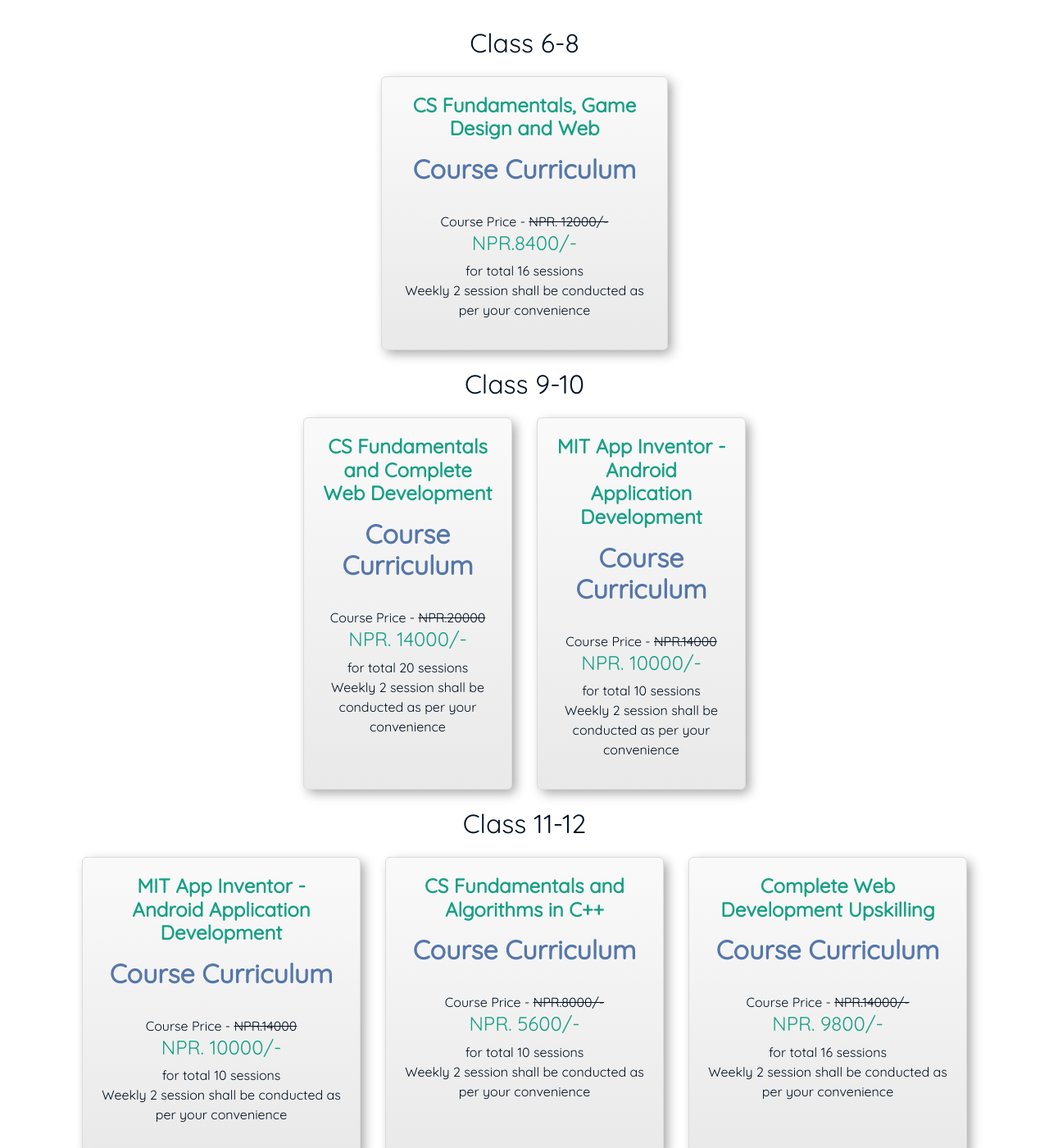
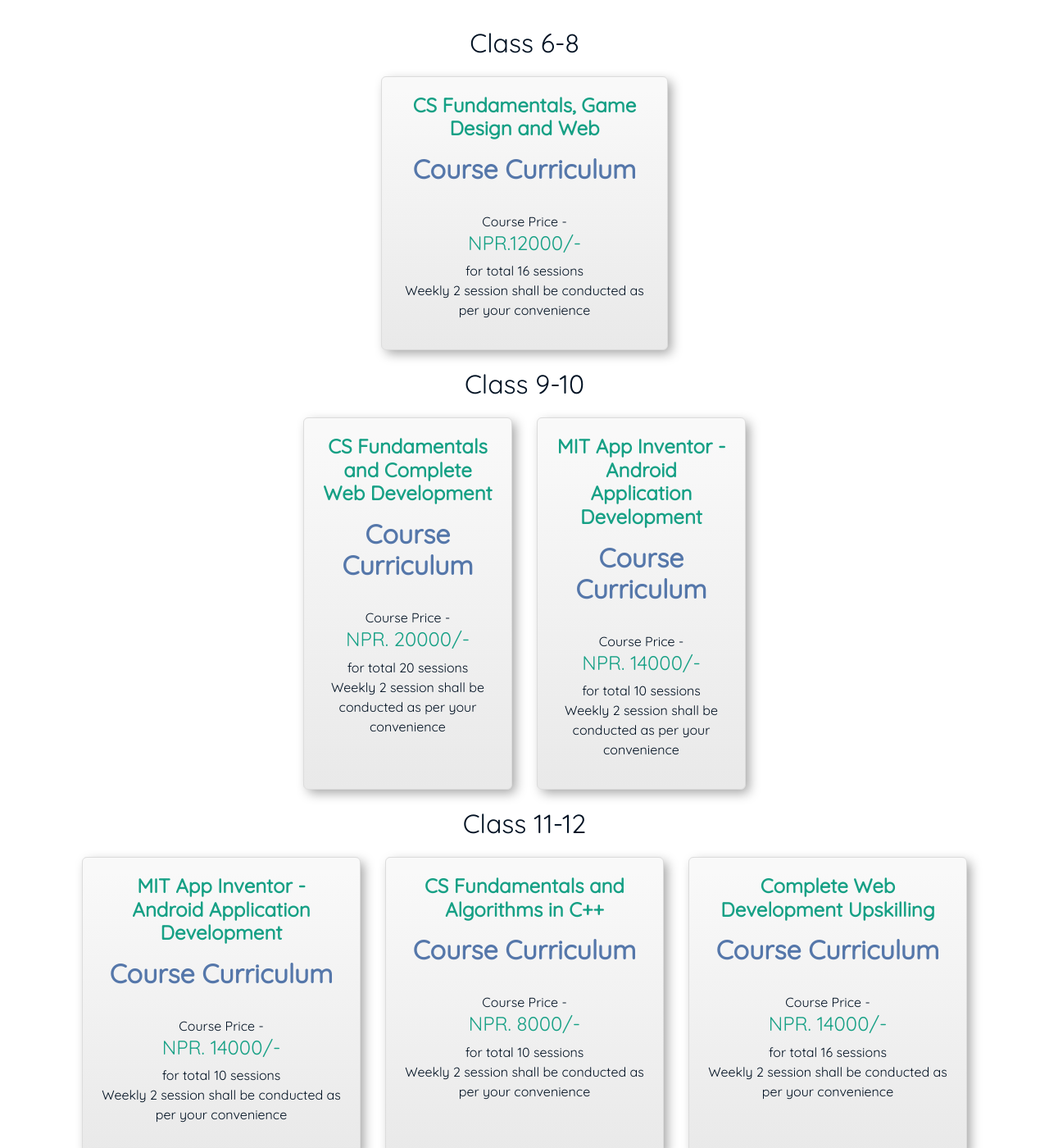
Before and after one commit to turtlecodenp/turtlecodenp.github.io, a Jekyll site: the page built from courses.md, in a window 1280 px wide and 1400 px high, scrolled down 267 px. Shown: the whole window at 82% size. Built offline with Jekyll 4.4.1, drawn with Linux system fonts in a browser that asks for light colours; nearby versions of some CDN libraries; some of the changed text lies outside the part shown.

Commit message:
Update courses.md

```diff
--- a/courses.md
+++ b/courses.md
@@ -24,7 +24,7 @@ layout: page
 				<h4 class="card-title"><strong>CS Fundamentals, Game Design and Web</strong></h4>
 				<!-- Text -->
 				<p class="card-text"><a href="{{ '/assets/docs/course_structure_6_8.pdf' | prepend: site.baseurl }}"><h2>Course Curriculum</h2></a>
-				<br> Course Price - <strike>NPR. 12000/-</strike> <strong><h4>NPR.8400/-</h4></strong> for total 16 sessions
+				<br> Course Price - <strong><h4>NPR.12000/-</h4></strong> for total 16 sessions
 				<br> Weekly 2 session shall be conducted as per your convenience</p>
 				</div>
 			</div>
@@ -52,7 +52,7 @@ layout: page
 				<h4 class="card-title"><strong>CS Fundamentals and Complete Web Development</strong></h4>
 				<!-- Text -->
 				<p class="card-text"><a href="{{ '/assets/docs/course_structure_9_10.pdf' | prepend: site.baseurl }}"><h2>Course Curriculum</h2></a>
-				<br> Course Price - <strike>NPR.20000</strike> <strong><h4>NPR. 14000/-</h4></strong> for total 20 sessions
+				<br> Course Price - <strong><h4>NPR. 20000/-</h4></strong> for total 20 sessions
 				<br> Weekly 2 session shall be conducted as per your convenience</p>
 				</div>
 			</div>
@@ -64,7 +64,7 @@ layout: page
 				<h4 class="card-title"><strong>MIT App Inventor - Android Application Development</strong></h4>
 				<!-- Text -->
 				<p class="card-text"><a href="{{ '/assets/docs/course_structure_9_12_mit_app.pdf' | prepend: site.baseurl }}"><h2>Course Curriculum</h2></a>
-				<br> Course Price - <strike>NPR.14000</strike> <strong><h4>NPR. 10000/-</h4></strong> for total 10 sessions
+				<br> Course Price - <strong><h4>NPR. 14000/-</h4></strong> for total 10 sessions
 				<br> Weekly 2 session shall be conducted as per your convenience</p>
 				</div>
 			</div>
@@ -89,7 +89,7 @@ layout: page
 				<h4 class="card-title"><strong>MIT App Inventor - Android Application Development</strong></h4>
 				<!-- Text -->
 				<p class="card-text"><a href="{{ '/assets/docs/course_structure_9_12_mit_app.pdf' | prepend: site.baseurl }}"><h2>Course Curriculum</h2></a>
-				<br> Course Price - <strike>NPR.14000</strike> <strong><h4>NPR. 10000/-</h4></strong> for total 10 sessions
+				<br> Course Price - <strong><h4>NPR. 14000/-</h4></strong> for total 10 sessions
 				<br> Weekly 2 session shall be conducted as per your convenience</p>
 				</div>
 			</div>
@@ -101,7 +101,7 @@ layout: page
 				<h4 class="card-title"><strong>CS Fundamentals and Algorithms in C++</strong></h4>
 				<!-- Text -->
 				<p class="card-text"><a href="{{ '/assets/docs/course_structure_11_12_cpp.pdf' | prepend: site.baseurl }}"><h2>Course Curriculum</h2></a>
-				<br> Course Price - <strike> NPR.8000/- </strike> <strong><h4>NPR. 5600/-</h4></strong> for total 10 sessions
+				<br> Course Price - <strong><h4>NPR. 8000/-</h4></strong> for total 10 sessions
 				<br> Weekly 2 session shall be conducted as per your convenience</p>
 				</div>
 			</div>
@@ -113,7 +113,7 @@ layout: page
 				<h4 class="card-title"><strong>Complete Web Development Upskilling</strong></h4>
 				<!-- Text -->
 				<p class="card-text"><a href="{{ '/assets/docs/course_structure_11_12_web_dev.pdf' | prepend: site.baseurl }}"><h2>Course Curriculum</h2></a>
-				<br> Course Price - <strike>NPR.14000/-</strike> <strong><h4>NPR. 9800/-</h4></strong> for total 16 sessions
+				<br> Course Price - <strong><h4>NPR. 14000/-</h4></strong> for total 16 sessions
 				<br> Weekly 2 session shall be conducted as per your convenience</p>
 				</div>
 			</div>
@@ -125,7 +125,7 @@ layout: page
 				<h4 class="card-title"><strong>Python Programming: Fundamentals and Game Design</strong></h4>
 				<!-- Text -->
 				<p class="card-text"><a href="{{ '/assets/docs/course_structure_11_12_python.pdf' | prepend: site.baseurl }}"><h2>Course Curriculum</h2></a>
-				<br> Course Price - <strike>NPR.13500/-</strike> <strong><h4>NPR. 9750/-</h4></strong> for total 15 sessions
+				<br> Course Price - <strong><h4>NPR. 13500/-</h4></strong> for total 15 sessions
 				<br> Weekly 2 session shall be conducted as per your convenience</p>
 				</div>
 			</div>
```
